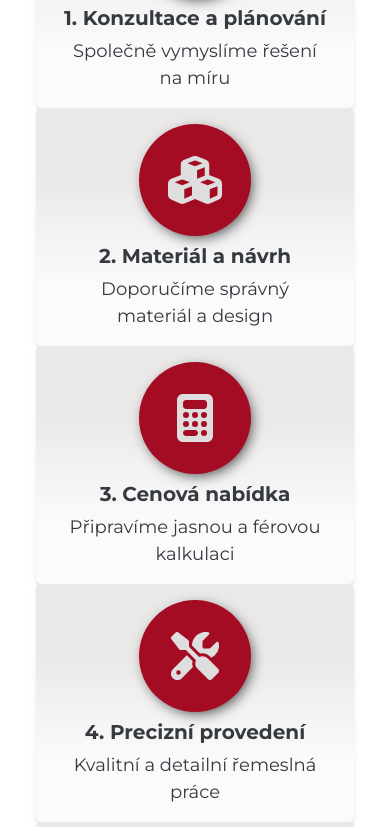
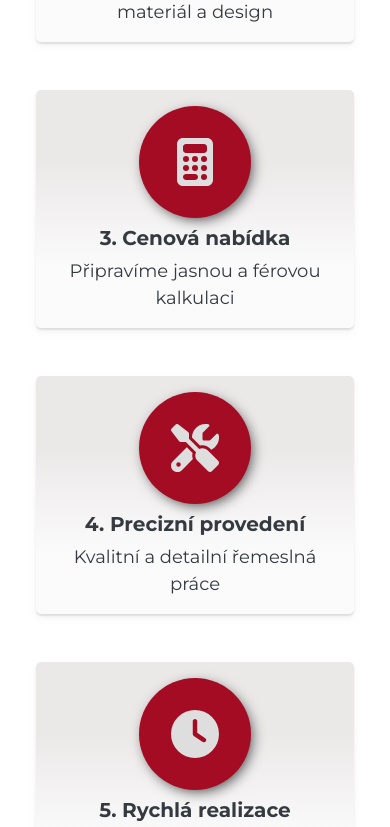
Before and after one commit to kowyzu/zabradli-hanak, a Vue app: page / in a window 390 px wide. Shown: the part 1650-2477 px from the top of the page. Built offline with nearby package versions, Linux system fonts and the light colour scheme.

Commit message:
feat: responsive Process style update

```diff
--- a/src/components/Process.vue
+++ b/src/components/Process.vue
@@ -2,7 +2,7 @@
   <section id="process" class="process">
     <div class="container-fluid text-center process-container mt-5 mb-5 pb-5 px-5">
       <div class="row process-header justify-content-center p-3 mb-4">
-        <div class="col-5 text-center p-3">
+        <div class="col-lg-5 text-center p-3">
           <div class="process-header-icon ">
             <a class="icon-link nav-link lead" href="#process-title">
               <i class="fa-solid fa-chevron-down"></i>
@@ -13,15 +13,11 @@
           <p class="lead">Vyrábíme zakázková schodiště, nerezová a hliníková zábradlí, skleněné výplně i dřevěná madla.
             Specializujeme se na precizní svařování MMA, MIG/MAG a TIG.</p>
         </div>
-        <!-- <div class="col-md-5 lead">
-          <p>Vyrábíme zakázková schodiště, nerezová a hliníková zábradlí, skleněné výplně i dřevěná madla.
-            Specializujeme se na precizní svařování MMA, MIG/MAG a TIG.</p>
-        </div> -->
       </div>
 
       <div
-        class="row row-cols-md-5 row-cols-1 align-items-center justify-content-between process-first-row m-md-4 p-md-4">
-        <div class="col process-step-first-row">
+        class="row row-cols-lg-5 row-cols-1 align-items-center justify-content-between process-first-row m-lg-4 p-lg-4">
+        <div class="col process-step-first-row mb-lg-0 mb-5 mx-lg-0">
           <div class="p-3">
             <div class="process-step-icon ">
               <i class="fa-solid fa-pen-to-square"></i>
@@ -30,7 +26,7 @@
             <p>Společně vymyslíme řešení na míru</p>
           </div>
         </div>
-        <div class="col process-step-first-row">
+        <div class="col process-step-first-row mb-lg-0 mb-5">
           <div class="p-3">
             <div class="process-step-icon">
               <i class="fa-solid fa-cubes"></i>
@@ -39,7 +35,7 @@
             <p>Doporučíme správný materiál a design</p>
           </div>
         </div>
-        <div class="col process-step-first-row ">
+        <div class="col process-step-first-row mb-lg-0 mb-5">
           <div class="p-3">
             <div class="process-step-icon">
               <i class="fa-solid fa-calculator"></i>
@@ -51,8 +47,8 @@
       </div>
 
       <div
-        class="row row-cols-md-5 row-cols-1 align-items-center justify-content-evenly process-second-row m-md-4 p-md-4">
-        <div class="col process-step-second-row">
+        class="row row-cols-lg-5 row-cols-1 align-items-center justify-content-evenly process-second-row m-lg-4 p-lg-4">
+        <div class="col process-step-second-row mb-lg-0 mb-5">
           <div class="p-3">
             <div class="process-step-icon">
               <i class="fa-solid fa-screwdriver-wrench"></i>
```
